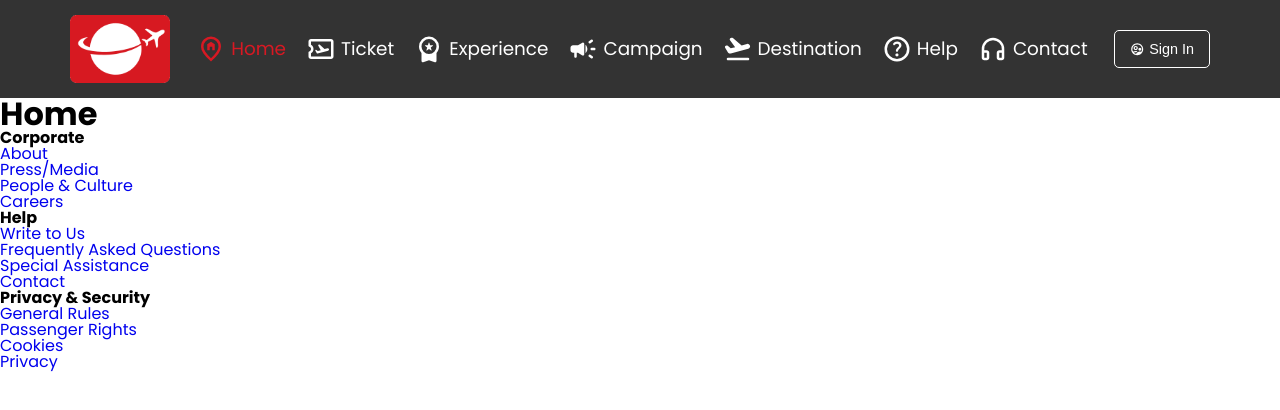
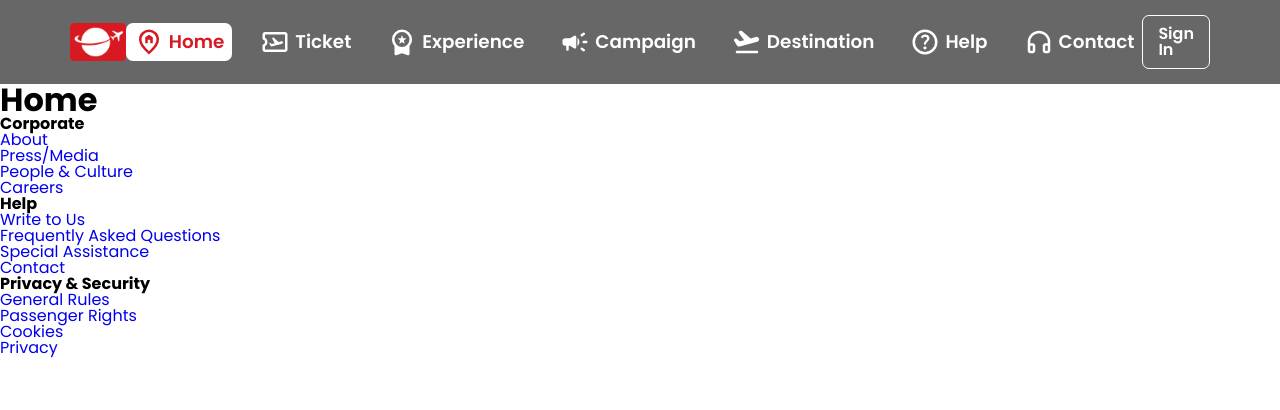
Before and after one commit to Gauravpatil1305/flightbooking, a Next.js app: page / in a window 1280 px wide. Shown: the top 410 px of the page. Built offline with nearby package versions, Linux system fonts and the light colour scheme.

Commit message:
Update
Updated for Navbar.

```diff
--- a/src/components/Header/components/Account/Account.tsx
+++ b/src/components/Header/components/Account/Account.tsx
@@ -1,13 +1,14 @@
 import React from "react";
+import Link from "next/link";
 import { Icon } from "@iconify/react";
 
 const Account = () => {
   return (
     <div className="account">
-      <button>
-        <Icon icon="material-symbols:supervised-user-circle-outline" />
-        <span>Sign In</span>
-      </button>
+      <Link href="/contact">
+          <Icon icon="material-symbols:supervised-user-circle-outline" />
+          <span>Sign In</span>
+      </Link>
     </div>
   );
 };
--- a/src/components/Header/styles/Header.scss
+++ b/src/components/Header/styles/Header.scss
@@ -1,7 +1,13 @@
 @import "../../../styles/variables.scss";
 
 .header {
-    background-color: $dark-gray;
+    background-color: $dark-gray-tp;
+    @media (max-width: map-get($breakpoints, "md")) {
+        background-color: $dark-gray;
+    }
+    position: sticky;
+    top: 0;
+    z-index: 1000;
     .content {
         display: flex;
         align-items: center;
@@ -48,6 +54,8 @@
                         transform: translateX(0);
                         nav {
                             display: block;
+                            position: relative;
+                            top: 70px;
                         }
                     }
                 }
@@ -67,63 +75,100 @@
                         padding: 0;
                     }
                     li {
+                        @media (max-width: map-get($breakpoints, "md")) {
+                            width: 100%;
+                        }
                         a {
                             display: flex;
                             align-items: center;
                             gap: 5px;
+                            font-weight: 600;
                             color: $white;
                             font-size: 1.15rem;
+                            padding: 4px 8px;
+                            @media (max-width: map-get($breakpoints, "md")) {
+                                padding: 10px 15px;
+                            }
                             svg {
                                 width: 30px;
                                 height: 30px;
                             }
                             &:hover {
+                                border-radius: 7px;
+                                @media (max-width: map-get($breakpoints, "md")) {
+                                    border-radius: 0px;
+                                }
+                                background-color: $white;
                                 color: $red;
                                 transition-duration: 300ms;
                             }
                         }
                         &.active {
                             a {
+                                border-radius: 7px;
+                                @media (max-width: map-get($breakpoints, "md")) {
+                                    border-radius: 0px;
+                                }
+                                background-color: $white;
                                 color: $red;
                             }
                         }
                     }
                 }
             }
-            .close-btn {
-                display: none;
-                @media (max-width: map-get($breakpoints, "md")) {
-                    display: block;
+            @media (max-width: map-get($breakpoints, "md")) {
+                .close-btn {
+                    position: absolute;
+                    top: 15px;
+                    left: 15px;
+                    font-size: 1.5rem;
+                    color: $white;
+                    cursor: pointer;
+                    svg {
+                        background-color: $white;
+                        border-radius: 7px;
+                        color: $red;
+                        width: 30px;
+                        height: 30px;
+                    }
                 }
-                position: absolute;
-                top: 20px;
-                left: 20px;
-                font-size: 1.5rem;
-                color: $white;
-                cursor: pointer;
             }
         }
         .account {
             @media (max-width: map-get($breakpoints, "md")) {
                 order: 1;
             }
-            button {
+            a {
                 display: flex;
                 align-items: center;
                 justify-content: center;
                 gap: 5px;
                 background-color: transparent;
                 border: solid 1px $white;
-                border-radius: 5px;
+                border-radius: 7px;
                 padding: 10px 15px;
                 transition-duration: 300ms;
                 cursor: pointer;
-                font-size: 0.9rem;
-                font-weight: 500;
+                font-size: 1rem;
+                font-weight: 600;
                 color: $white;
+                svg {
+                    display: none;
+                    @media (max-width: map-get($breakpoints, "md")) {
+                        display: block;
+                    }
+                    width: 24px;
+                    height: 24px;
+                }
+                span {
+                    display: block;
+                    @media (max-width: map-get($breakpoints, "md")) {
+                        display: none;
+                    }
+                }
                 &:hover {
                     background-color: $white;
-                    color: $dark-gray;
+                    color: $red;
                 }
             }
         }
--- a/src/styles/variables.scss
+++ b/src/styles/variables.scss
@@ -20,6 +20,7 @@ $breakpoints: (
 $red: hsl(357, 79%, 47%);
 $white: hsl(0, 0%, 100%);
 $dark-gray: hsl(0, 0%, 20%);
+$dark-gray-tp: hsl(0deg 0% 20% / 74%);
 $light-gray: hsl(0, 0%, 80%);
 $soft-pink: hsl(348, 100%, 85%);
 $muted-teal: hsl(180, 30%, 50%);
```
